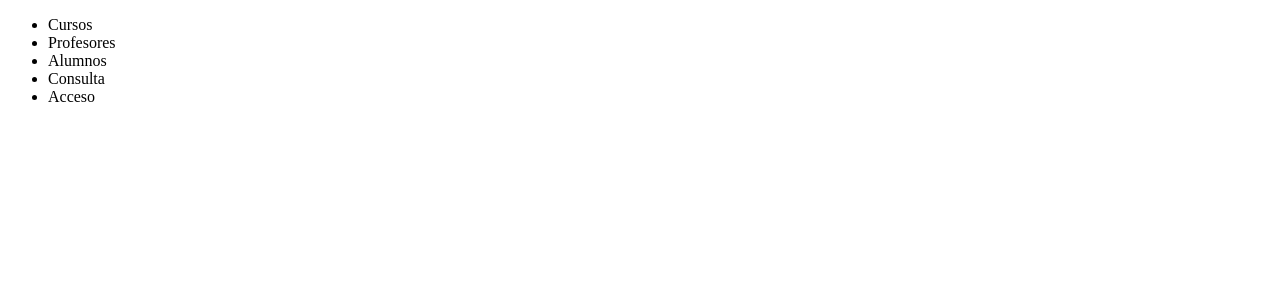
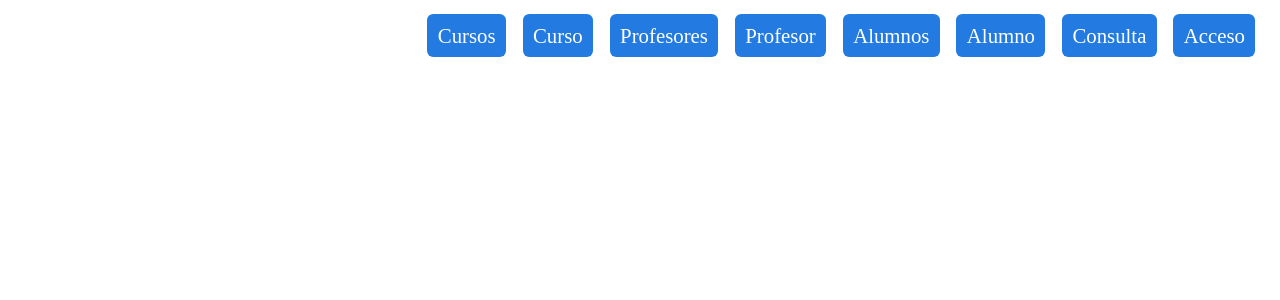
Before and after one commit to AnaQuesadaGarcia84/ANQG, an Angular app in the folder 1844/app_Angular/: page / in a window 1280 px wide. Shown: the top 300 px of the page. Built offline with nearby package versions, Linux system fonts and the light colour scheme.

Commit message:
Estilimos del header y otras pequeñas modificaciones

```diff
--- a/1844/app_Angular/src/app/app.module.ts
+++ b/1844/app_Angular/src/app/app.module.ts
@@ -1,8 +1,9 @@
 import { NgModule } from '@angular/core';
 import { BrowserModule } from '@angular/platform-browser';
 import {FormsModule} from '@angular/forms';
+import { AppRoutingModule } from './app-routing.module';
 
-import { AppRoutingModule } from './app-routing.module';
+//Nuestros componentes
 import { AppComponent } from './app.component';
 import { CursosComponent } from './cursos/cursos.component';
 import { CursoComponent } from './curso/curso.component';
--- a/1844/app_Angular/src/app/curso/curso.component.html
+++ b/1844/app_Angular/src/app/curso/curso.component.html
@@ -7,7 +7,7 @@
 
     <ul>
         <h4>Temas del curso</h4>
-        <li>¿Qué es JavaScript</li>
+        <li>¿Qué es JavaScript?</li>
         <li>Sintaxis</li>
         <li>Operadores</li>
         <li>Condicionales y bucles</li>
--- a/1844/app_Angular/src/app/header/header.component.css
+++ b/1844/app_Angular/src/app/header/header.component.css
@@ -0,0 +1,28 @@
+nav{
+    display: flex;
+    align-items: center;
+    justify-content: end;
+}
+
+ul{
+    list-style: none;
+}
+
+li{
+    display: inline-block;
+}
+
+li a{
+    color: white;
+    font-size: 1.3em;
+    margin-right: 0.8em;
+    padding: 0.5em;
+    background-color: #237be1;
+    border-radius: 0.3em;
+    text-decoration: none;
+}
+
+li a:hover{
+    background-color: #0D3F7D;
+    box-shadow: 5px 5px 5px #4f9cf4;
+}
--- a/1844/app_Angular/src/app/header/header.component.html
+++ b/1844/app_Angular/src/app/header/header.component.html
@@ -1,11 +1,14 @@
 <header>
     <nav>
         <ul>
-            <li><a (click)="irAPagina('cursos')">Cursos</a></li>
-            <li><a (click)="irAPagina('profesores')">Profesores</a></li>
-            <li><a  (click)="irAPagina('alumnos')">Alumnos</a></li>
-            <li><a (click)="irAPagina('consulta')">Consulta</a></li>
-            <li><a (click)="irAPagina('acceso')">Acceso</a></li>
+            <li><a routerLink="/cursos">Cursos</a></li>
+            <li><a routerLink="/curso">Curso</a></li>
+            <li><a routerLink="/profesores">Profesores</a></li>
+            <li><a routerLink="/profesor">Profesor</a></li>
+            <li><a routerLink="/alumnos">Alumnos</a></li>
+            <li><a routerLink="/alumno">Alumno</a></li>
+            <li><a routerLink="/consulta">Consulta</a></li>
+            <li><a routerLink="/acceso">Acceso</a></li>
         </ul>
     </nav>
 </header>
--- a/1844/app_Angular/src/index.html
+++ b/1844/app_Angular/src/index.html
@@ -1,5 +1,5 @@
 <!doctype html>
-<html lang="en">
+<html lang="es">
 <head>
   <meta charset="utf-8">
   <title>AppAngular</title>
```
